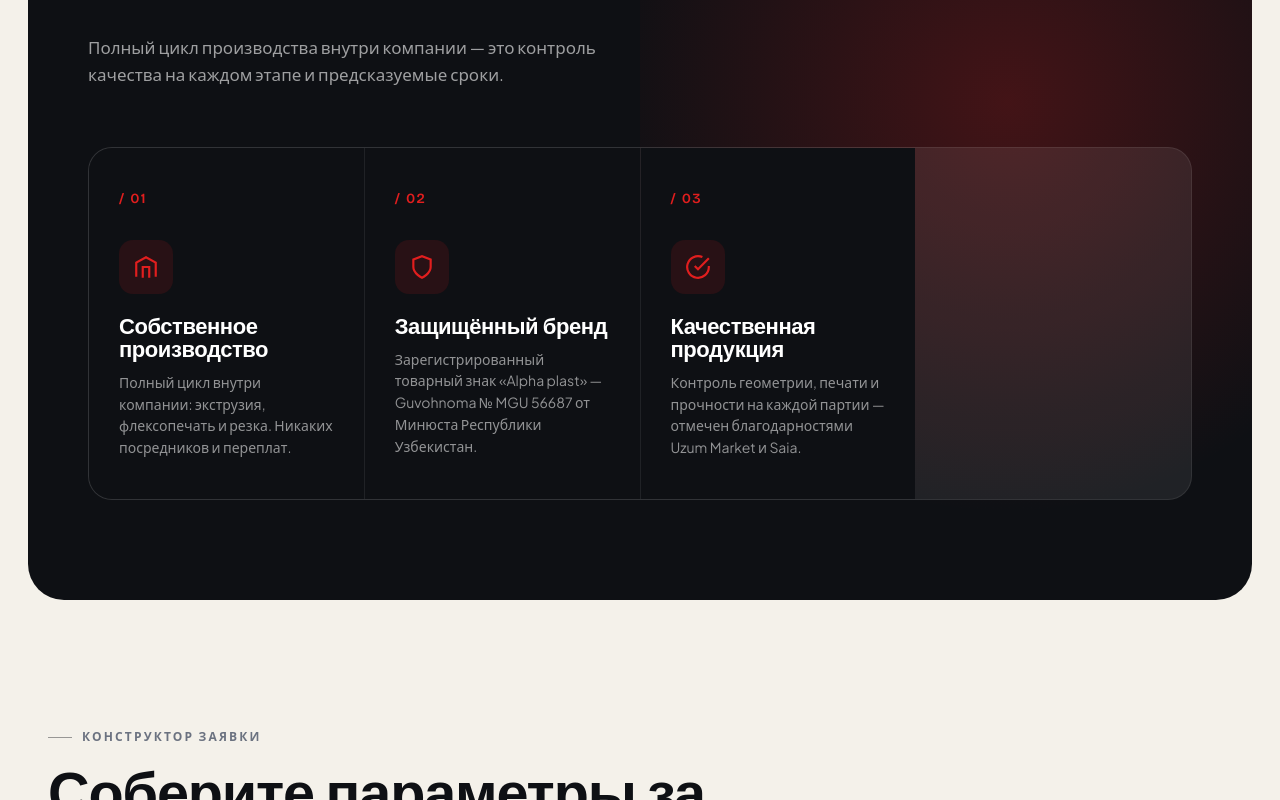
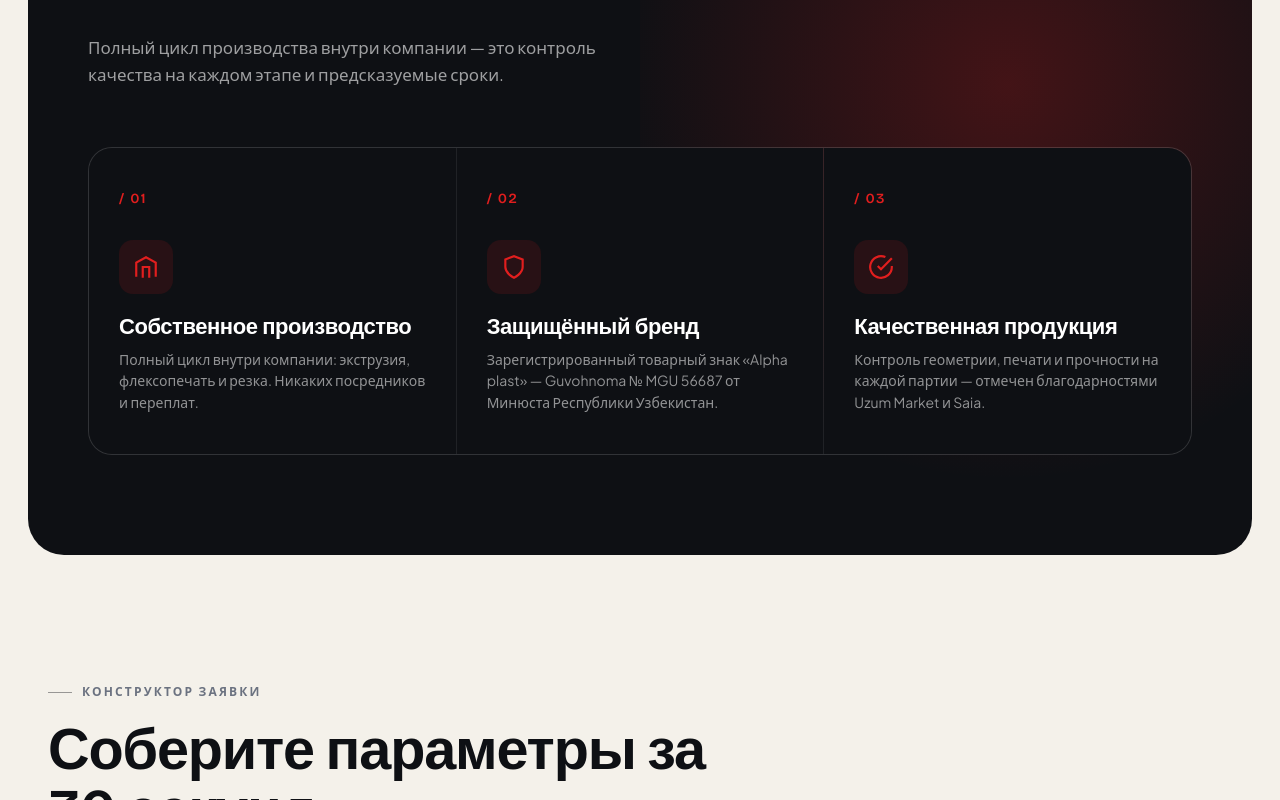
Before and after one commit to SamnorFlutter/alphaplast-site, an Eleventy site: page src/index.njk in a window 1280 px wide. Shown: the part 3455-4255 px from the top of the page. Built offline with nearby package versions, Linux system fonts and the light colour scheme; Eleventy itself is replaced by a stand-in of ours; files that its build step writes are made by us from their sources.

Commit message:
Сетка преимуществ: 3 колонки вместо 4 (убрать пустую рамку)

```diff
--- a/src/_includes/page.njk
+++ b/src/_includes/page.njk
@@ -239,7 +239,7 @@ section{padding:120px 0;position:relative}
 .benefits .container{padding:0;position:relative}
 .benefits .section-head h2{color:#fff}
 .benefits .section-head p{color:rgba(255,255,255,.6)}
-.benefits-grid{display:grid;grid-template-columns:repeat(4,1fr);gap:1px;background:rgba(255,255,255,.08);border-radius:24px;overflow:hidden;border:1px solid rgba(255,255,255,.08)}
+.benefits-grid{display:grid;grid-template-columns:repeat(3,1fr);gap:1px;background:rgba(255,255,255,.08);border-radius:24px;overflow:hidden;border:1px solid rgba(255,255,255,.08)}
 .benefit{background:var(--ink);padding:40px 30px;transition:background .3s}
 .benefit:hover{background:var(--ink-2)}
 .benefit-num{font-family:var(--font-display);font-size:14px;font-weight:600;color:var(--accent);letter-spacing:.1em;margin-bottom:30px}
```
